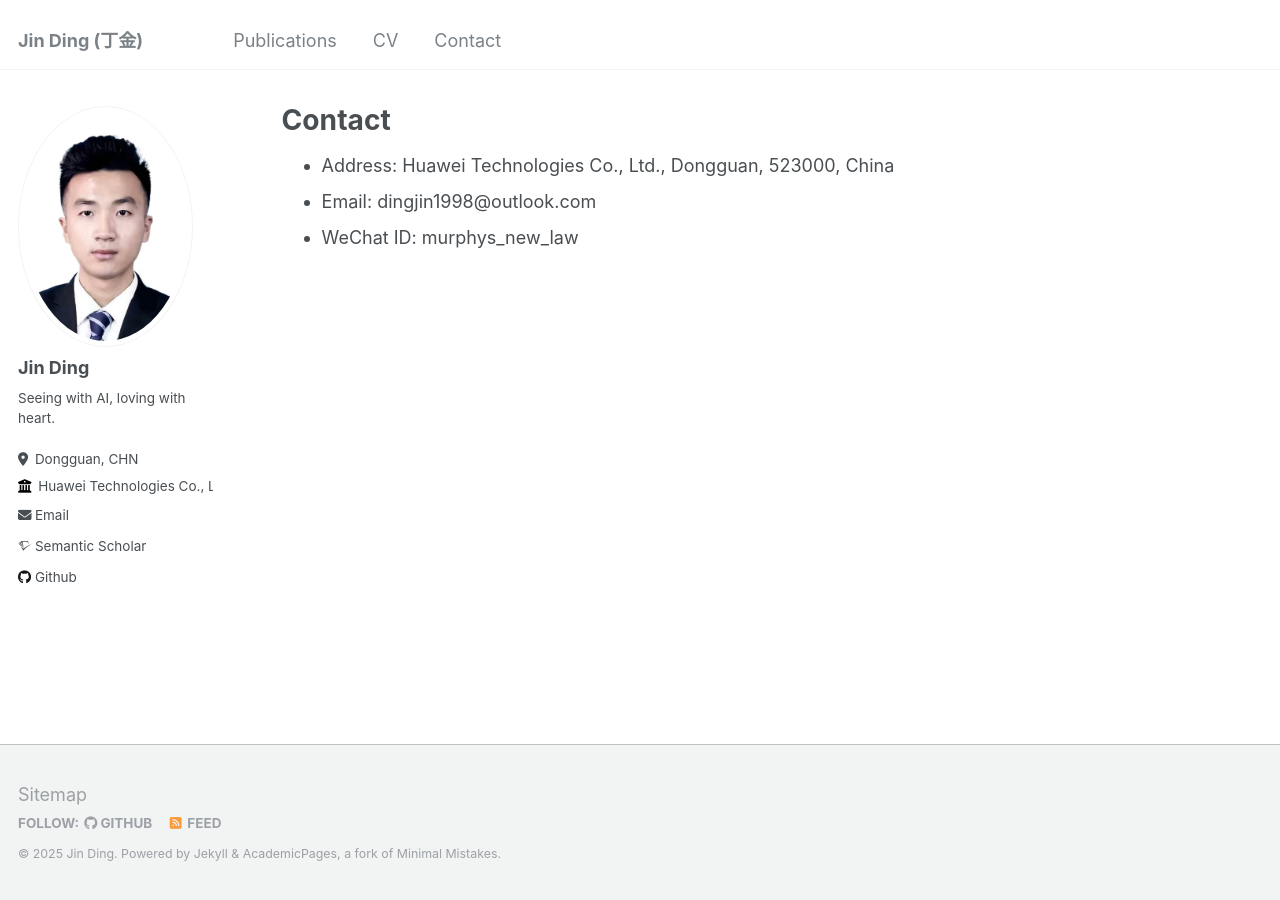
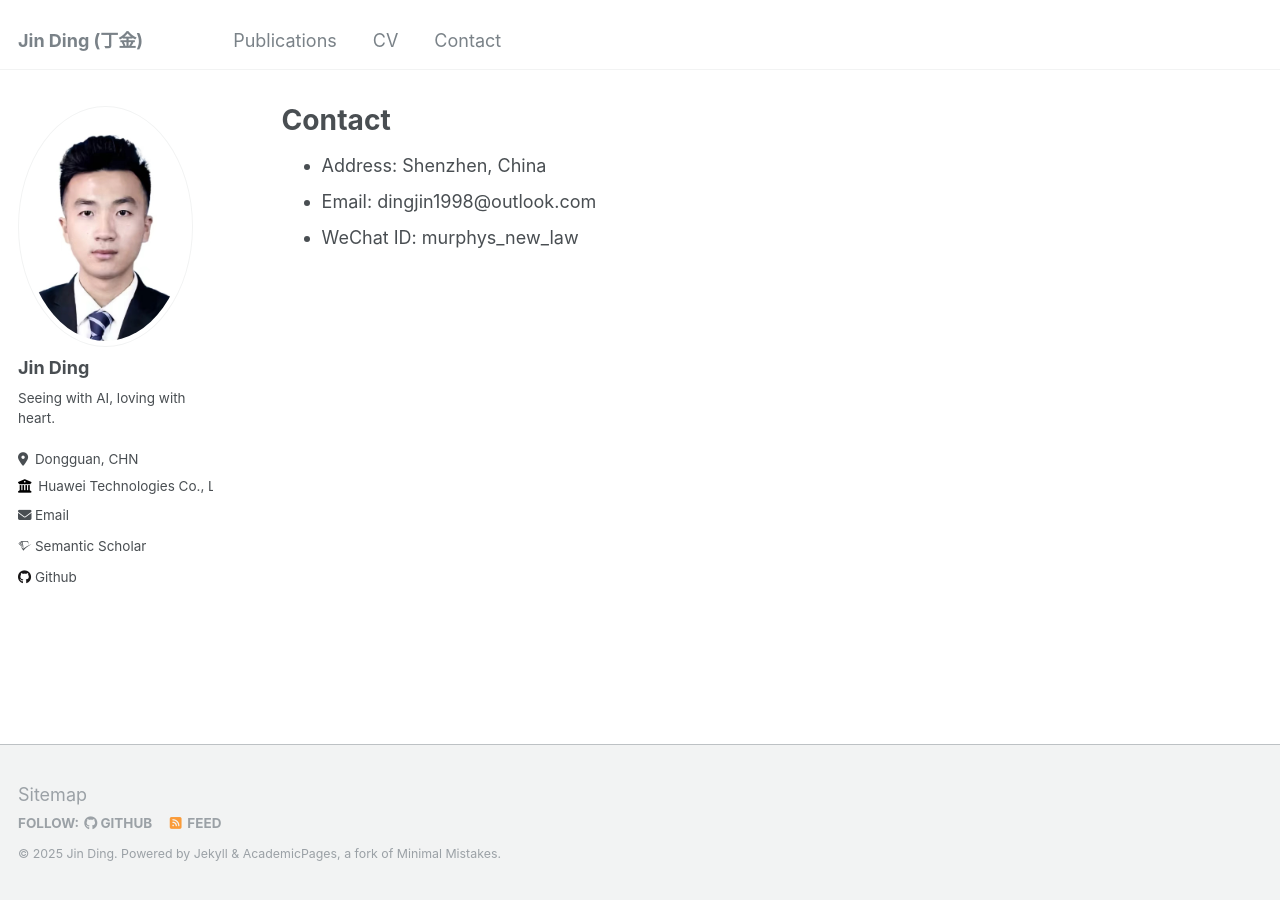
Before and after one commit to DJEddyking/djeddyking.github.io, a Jekyll site: the page built from _pages/contact.md, in a window 1280 px wide. Built offline with Jekyll 4.4.1, drawn with Linux system fonts in a browser that asks for light colours; some web fonts are replaced.

Commit message:
Update contact.md

```diff
--- a/_pages/contact.md
+++ b/_pages/contact.md
@@ -7,6 +7,6 @@ redirect_from:
   - /resume
 ---
 
-- Address: Huawei Technologies Co., Ltd., Dongguan, 523000, China
+- Address: Shenzhen, China
 - Email: dingjin1998@outlook.com
 - WeChat ID: murphys_new_law
```
